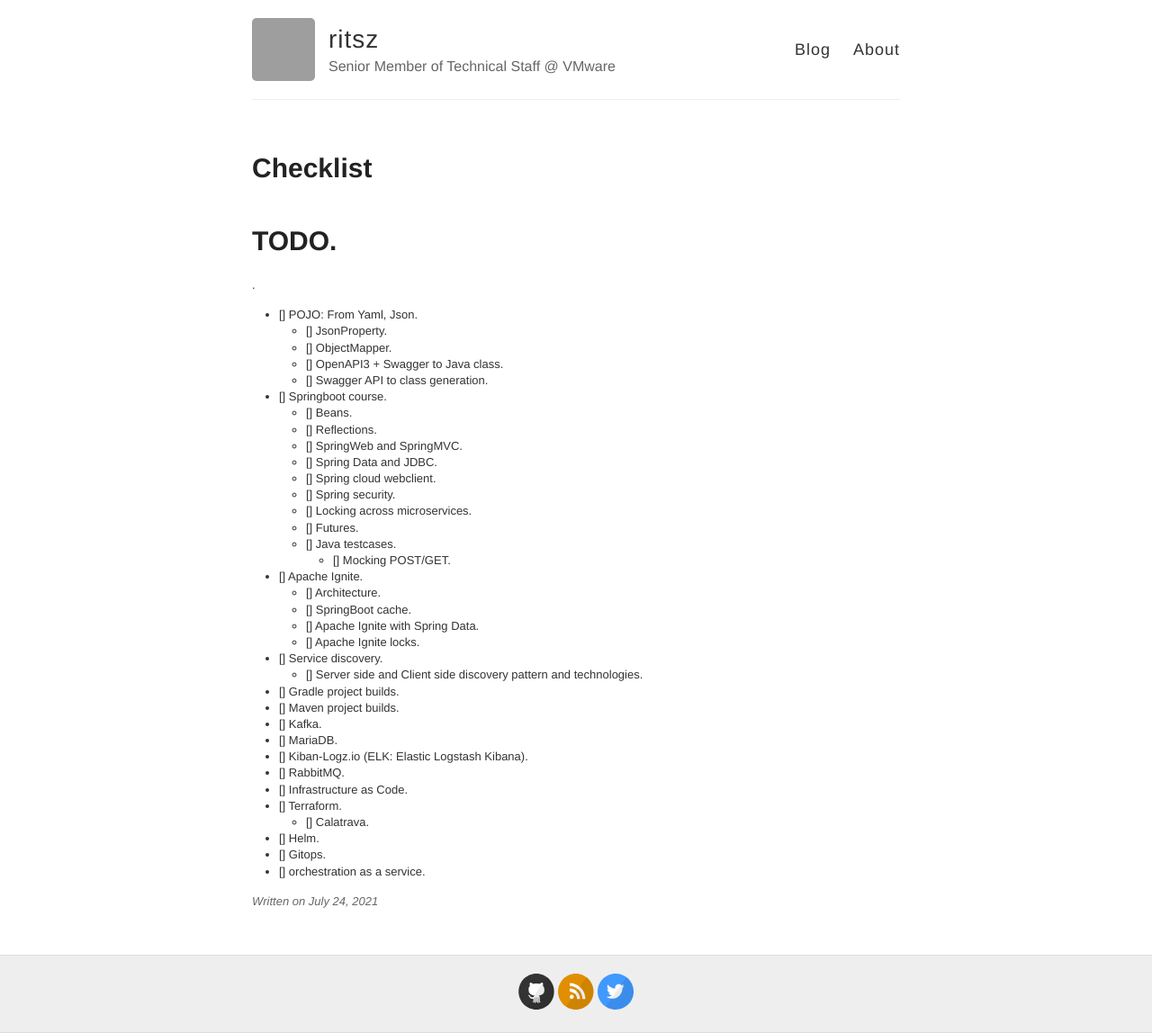
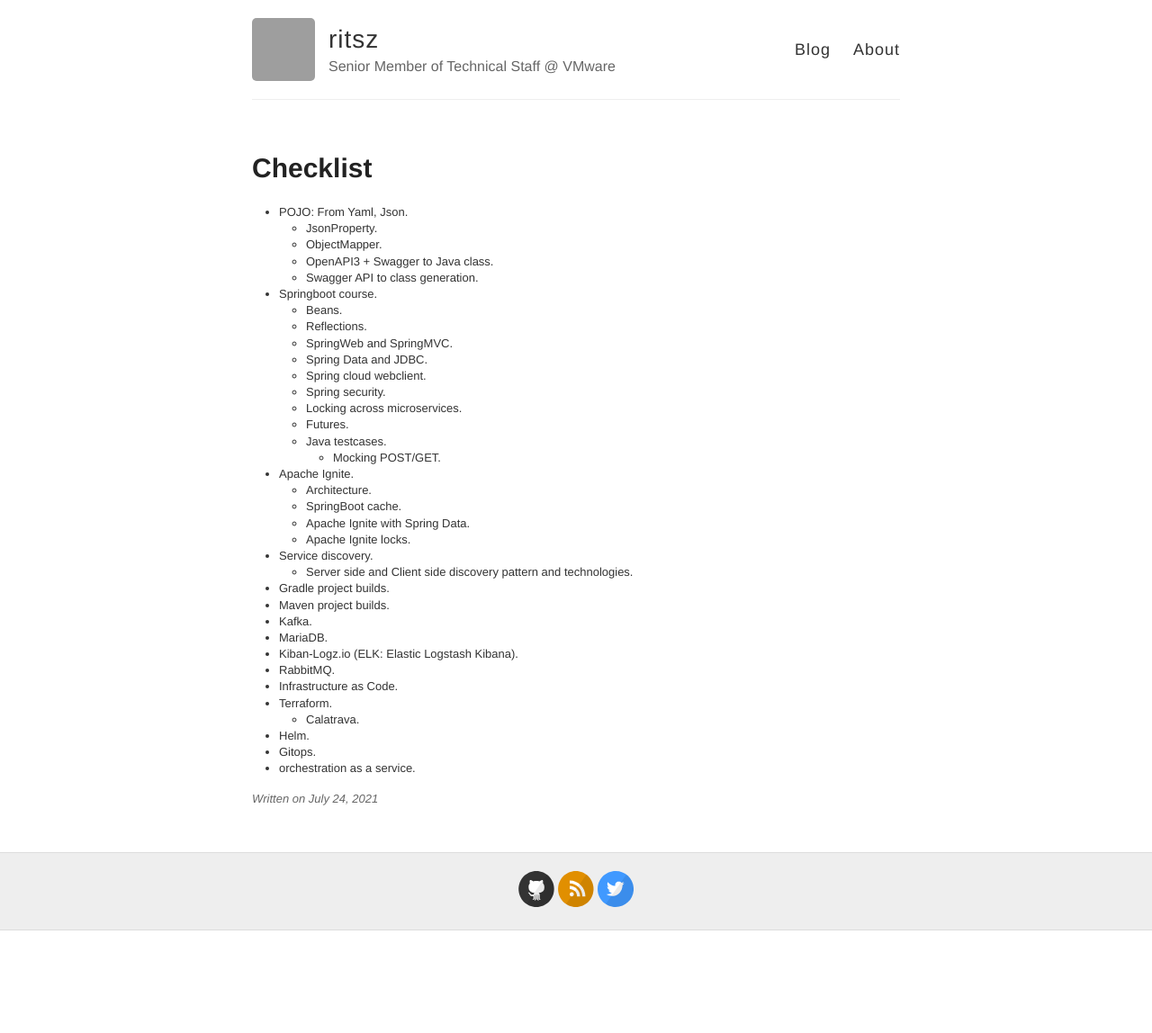
Before and after one commit to ritsz/ritsz.github.io, a Jekyll site: the page built from _posts/2021-07-24-CheckList.md, in a window 1280 px wide. Shown: the whole page at 90% size. Built offline with Jekyll 4.4.1, drawn with Linux system fonts in a browser that asks for light colours; our own code applies the rules of GitHub Pages for plain Markdown files; after the commit the page ends 1034 px from its top, so only the background shows below that; grey boxes are pictures that could not be loaded.

Commit message:
Fix names

```diff
--- a/_posts/2021-07-24-CheckList.md
+++ b/_posts/2021-07-24-CheckList.md
@@ -1,37 +1,35 @@
-# TODO.
-.
-- [] POJO: From Yaml, Json.
-	- [] JsonProperty.
-	- [] ObjectMapper.
-	- [] OpenAPI3 + Swagger to Java class.
-	- [] Swagger API to class generation.
-- [] Springboot course.
-	- [] Beans.
-	- [] Reflections.
-	- [] SpringWeb and SpringMVC.
-	- [] Spring Data and JDBC.
-	- [] Spring cloud webclient.
-	- [] Spring security.
-	- [] Locking across microservices.
-	- [] Futures.
-	- [] Java testcases.
-	  - [] Mocking POST/GET.
-- [] Apache Ignite.
-	- [] Architecture.
-	- [] SpringBoot cache.
-	- [] Apache Ignite with Spring Data.
-	- [] Apache Ignite locks.
-- [] Service discovery.
-  - [] Server side and Client side discovery pattern and technologies.
-- [] Gradle project builds.
-- [] Maven project builds.
-- [] Kafka.
-- [] MariaDB.
-- [] Kiban-Logz.io (ELK: Elastic Logstash Kibana).
-- [] RabbitMQ.
-- [] Infrastructure as Code.
-- [] Terraform.
-	- [] Calatrava.
-- [] Helm.
-- [] Gitops.
-- [] orchestration as a service.
+* POJO: From Yaml, Json.
+	* JsonProperty.
+	* ObjectMapper.
+	* OpenAPI3 + Swagger to Java class.
+	* Swagger API to class generation.
+* Springboot course.
+	* Beans.
+	* Reflections.
+	* SpringWeb and SpringMVC.
+	* Spring Data and JDBC.
+	* Spring cloud webclient.
+	* Spring security.
+	* Locking across microservices.
+	* Futures.
+	* Java testcases.
+	  * Mocking POST/GET.
+* Apache Ignite.
+	* Architecture.
+	* SpringBoot cache.
+	* Apache Ignite with Spring Data.
+	* Apache Ignite locks.
+* Service discovery.
+  * Server side and Client side discovery pattern and technologies.
+* Gradle project builds.
+* Maven project builds.
+* Kafka.
+* MariaDB.
+* Kiban-Logz.io (ELK: Elastic Logstash Kibana).
+* RabbitMQ.
+* Infrastructure as Code.
+* Terraform.
+	* Calatrava.
+* Helm.
+* Gitops.
+* orchestration as a service.
```
Also changed, not shown: _posts/2021-07-24-Notes-on-Kubernetes.md (renamed from _posts/2021-07-24-Kubernetes.md), _posts/2021-07-24-Notes-on-MicroServices.md (renamed from _posts/2021-07-24-MicroServices.md), _posts/2021-07-24-Notes-on-Nginx.md (renamed from _posts/2021-07-24-Nginx.md).
